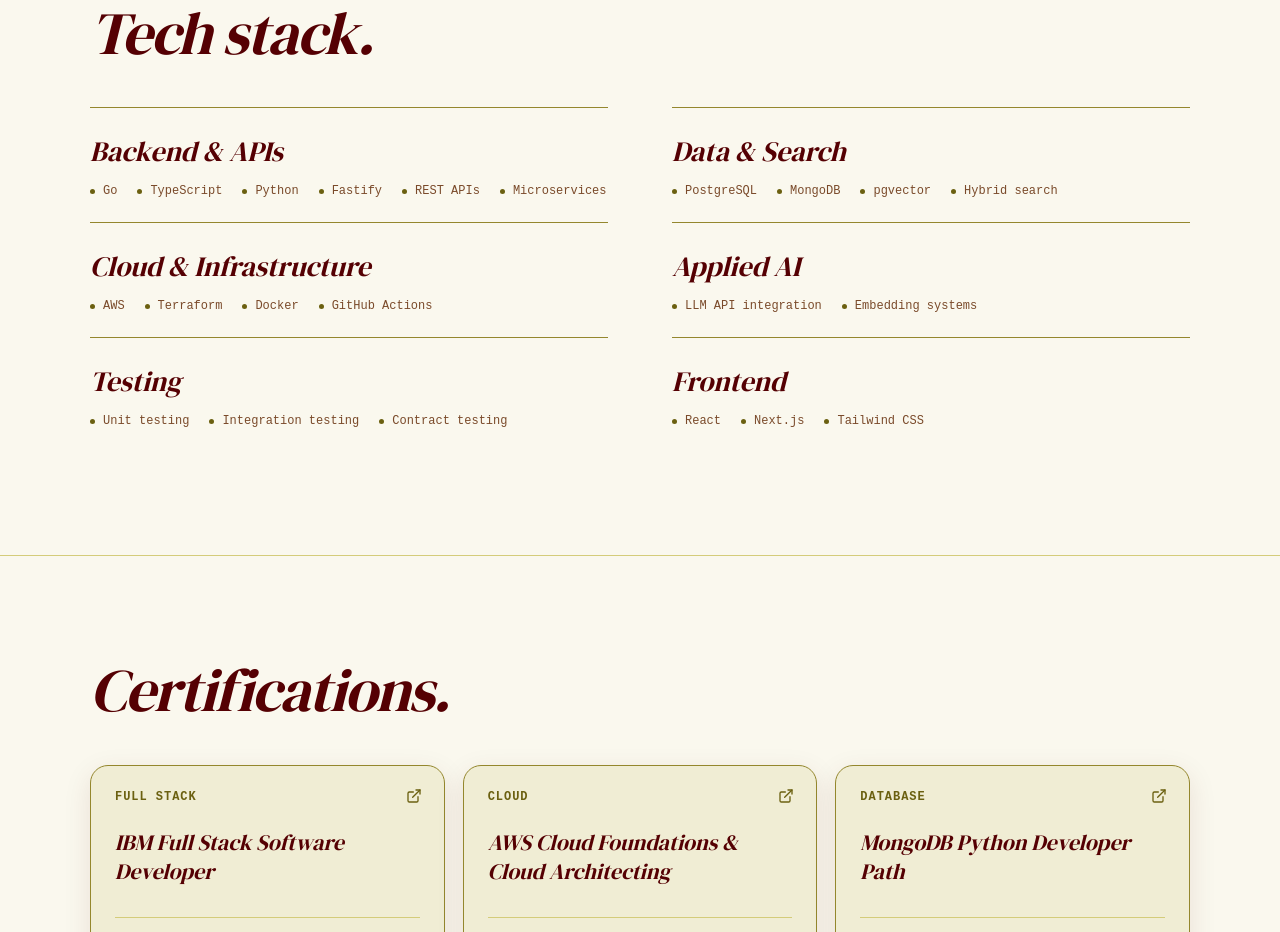
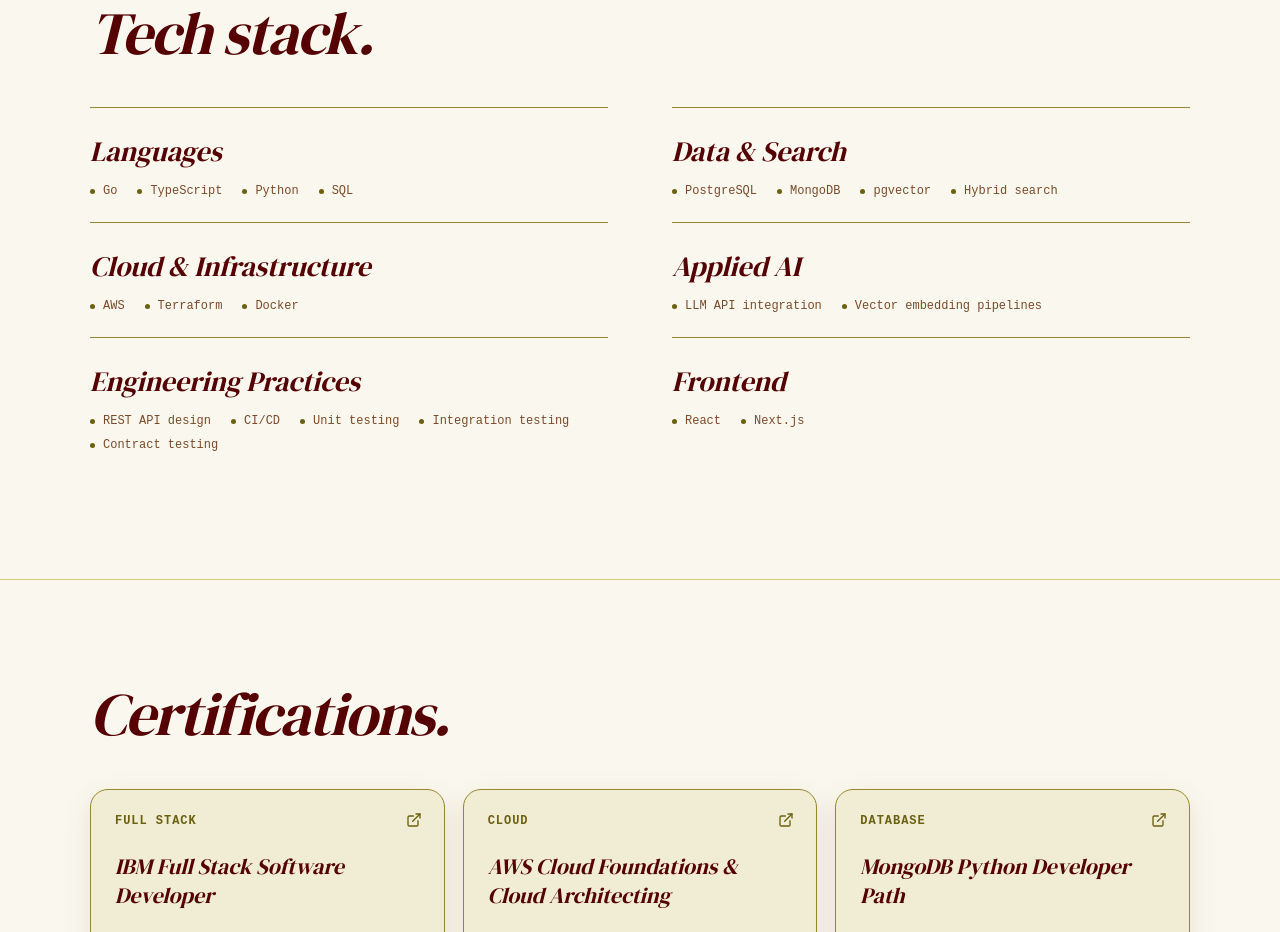
Before and after one commit to swarajreddy10/swarajreddy10.github.io, a Next.js app: page / in a window 1280 px wide. Shown: the part 2800-3732 px from the top of the page. Built offline with nearby package versions, Linux system fonts and the light colour scheme.

Commit message:
docs: update Skills component and resume to reflect revised technical skills, including new groupings and enhanced clarity in descriptions

```diff
--- a/components/Skills.jsx
+++ b/components/Skills.jsx
@@ -1,10 +1,10 @@
 const SKILL_GROUPS = [
-    { name: 'Backend & APIs', skills: ['Go', 'TypeScript', 'Python', 'Fastify', 'REST APIs', 'Microservices'] },
+    { name: 'Languages', skills: ['Go', 'TypeScript', 'Python', 'SQL'] },
     { name: 'Data & Search', skills: ['PostgreSQL', 'MongoDB', 'pgvector', 'Hybrid search'] },
-    { name: 'Cloud & Infrastructure', skills: ['AWS', 'Terraform', 'Docker', 'GitHub Actions'] },
-    { name: 'Applied AI', skills: ['LLM API integration', 'Embedding systems'] },
-    { name: 'Testing', skills: ['Unit testing', 'Integration testing', 'Contract testing'] },
-    { name: 'Frontend', skills: ['React', 'Next.js', 'Tailwind CSS'] },
+    { name: 'Cloud & Infrastructure', skills: ['AWS', 'Terraform', 'Docker'] },
+    { name: 'Applied AI', skills: ['LLM API integration', 'Vector embedding pipelines'] },
+    { name: 'Engineering Practices', skills: ['REST API design', 'CI/CD', 'Unit testing', 'Integration testing', 'Contract testing'] },
+    { name: 'Frontend', skills: ['React', 'Next.js'] },
 ];
 
 export default function Skills() {
```
Also changed, not shown: 1 other file (tests, documents, lock files or other folders).
